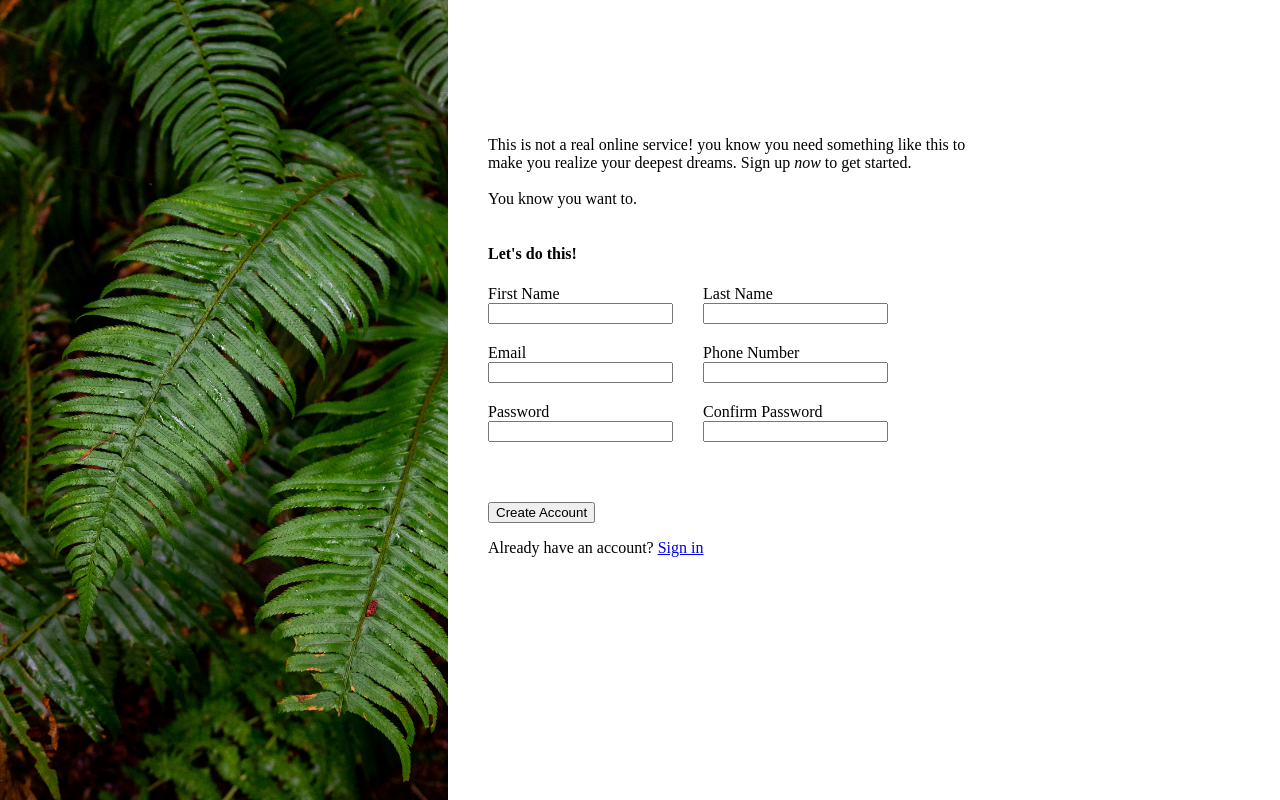
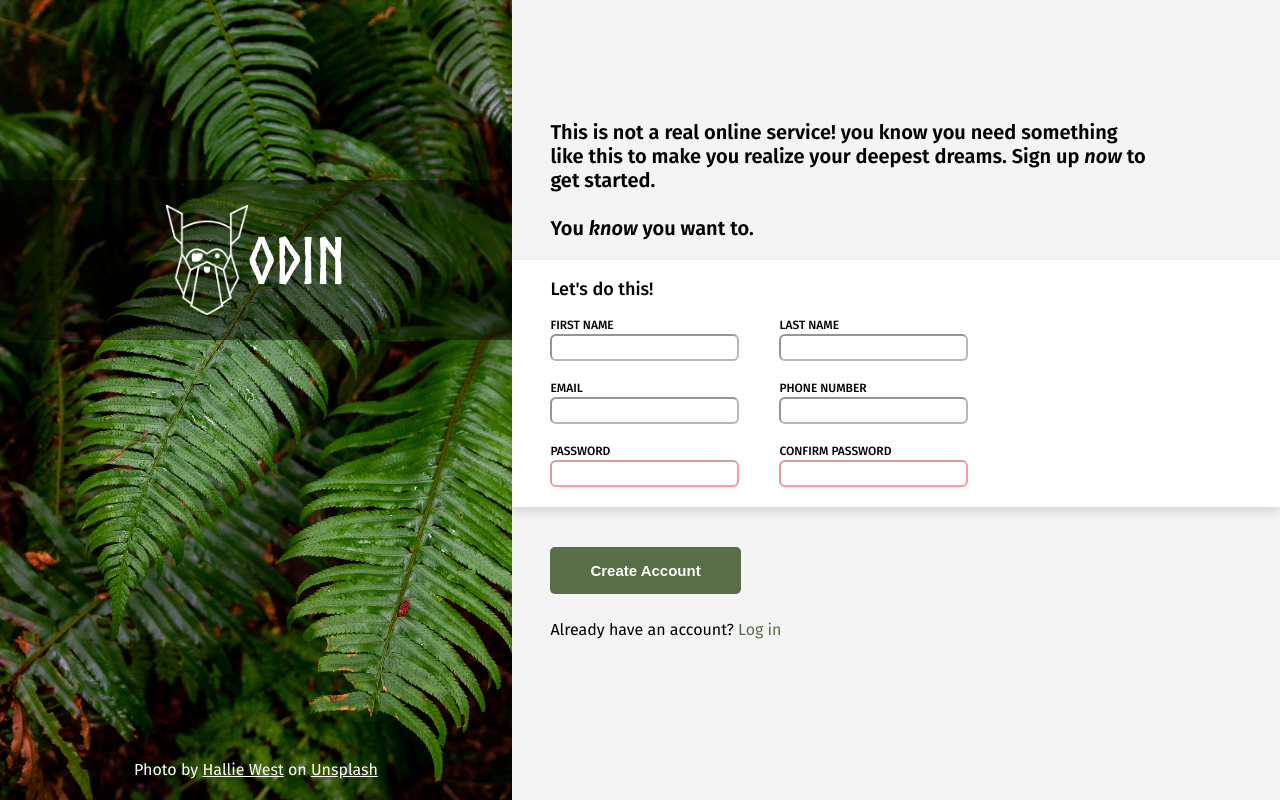
Before and after one commit to VasKD/odin-sign-up-form, a plain HTML site: page index.html in a window 1280 px wide. Drawn offline with Linux system fonts and the light colour scheme; a web font is replaced by a local one.

Commit message:
Add styling

```diff
--- a/index.html
+++ b/index.html
@@ -3,62 +3,71 @@
 <head>
     <meta charset="UTF-8">
     <meta name="viewport" content="width=device-width, initial-scale=1.0">
-    <title>Document</title>
+    <title>Sign-Up Form</title>
     <link rel="stylesheet" href="style.css">
+    <link rel="preconnect" href="https://fonts.googleapis.com">
+    <link rel="preconnect" href="https://fonts.gstatic.com" crossorigin>
+    <link href="https://fonts.googleapis.com/css2?family=Bebas+Neue&family=Dangrek&family=Fira+Sans:ital,wght@0,100;0,200;0,300;0,400;0,500;0,600;0,700;0,800;0,900;1,100;1,200;1,300;1,400;1,500;1,600;1,700;1,800;1,900&family=Jersey+10&family=Kanit&family=Londrina+Sketch&family=Noto+Sans:ital,wght@0,100..900;1,100..900&family=Noto+Serif+Display:ital,wght@0,100..900;1,100..900&family=Pixelify+Sans:wght@400..700&family=Tilt+Neon&display=swap" rel="stylesheet">
 </head>
 <body>
     <div class="left">
         <img src="./img/leaves.jpg" alt="picture of leaves">
+        <div class="odin-logo">
+            <img src="./img/odin-lined.png" alt="odin logo">
+            <p>ODIN</p>
+        </div>
+        <p class="credit">Photo by <a href="https://unsplash.com/@haliewestphoto"  target="_blank" rel="noopener noreferrer">Hallie West</a> on <a href="https://unsplash.com/photos/green-leaf-plant-in-close-up-photography-25xggax4bSA" target="_blank" rel="noopener noreferrer">Unsplash</a></p>
     </div>
     <div class="right">
         <p>This is not a real online service! you know you need something like
             this to make you realize your deepest dreams. Sign up <em>now</em> to get started.
             <br><br>
-            You know you want to.
+            You <em>know</em> you want to.
         </p>
         <div class="form-wrapper">
-            <h4>Let's do this!</h4>
+            <p>Let's do this!</p>
             <form action="" method="post">
                 <div class="input-row">
                         <div class="input-col">
-                            <label for="first-name">First Name</label>
-                            <input type="text" name="first-name" id="first-name" title="First Name">
+                            <label for="first-name">FIRST NAME</label>
+                            <input type="text" name="first-name" id="first-name">
                         </div>
 
                         <div class="input-col">
-                            <label for="last-name">Last Name</label>
-                            <input type="text" name="last-name" id="last-name" title="Last Name">
+                            <label for="last-name">LAST NAME</label>
+                            <input type="text" name="last-name" id="last-name">
                         </div>
                 </div>
 
                 <div class="input-row">
                         <div class="input-col">
-                            <label for="user-email"> Email</label>
-                            <input type="email" name="email" id="user-email" title="Email">
+                            <label for="user-email">EMAIL</label>
+                            <input type="email" name="email" id="user-email">
                         </div>
 
                         <div class="input-col">
-                            <label for="phone-number">Phone Number</label>
-                            <input type="number" name="phone-number" id="phone-number" title="Phone Number">
+                            <label for="phone-number">PHONE NUMBER</label>
+                            <input type="tel" name="phone-number" id="phone-number">
                         </div>
                 </div>
 
                 <div class="input-row">
+                    <!-- autocomplete suggested by google developer tools -> autofill new password -->
                         <div class="input-col">
-                            <label for="user-password">Password</label>
-                            <input type="password" name="password" id="user-password" title="Password" autocomplete="new-password">
+                            <label for="user-password">PASSWORD</label>
+                            <input type="password" name="password" id="user-password" autocomplete="new-password" required>
                         </div>
 
                         <div class="input-col">
-                            <label for="confirm-password">Confirm Password</label>
-                            <input type="password" name="confirm-password" id="confirm-password" title="Confirm Password" autocomplete="new-password">
+                            <label for="confirm-password">CONFIRM PASSWORD</label>
+                            <input type="password" name="confirm-password" id="confirm-password" autocomplete="new-password" required>
                         </div>
                 </div>
             </form>
         </div>
         <div class="create-account">
             <button>Create Account</button>
-            <p>Already have an account? <a href="#">Sign in</a></p>
+            <p>Already have an account? <a href="#">Log in</a></p>
         </div>
     </div>
 
--- a/style.css
+++ b/style.css
@@ -2,27 +2,74 @@ body {
     margin: 0;
     padding: 0;
     display: flex;
+    font-family: "Fira Sans", sans-serif;
+    background-color: rgb(244, 244, 244);
+
 }
 
 .left {
     height: 100vh;
     display: flex;
-    align-items: stretch;
+    justify-content: center;
 }
 
-.left img {
+.left>img {
     height: 100%;
-    width: 35vw;
+    width: 40vw;
     object-fit: cover; /* minimize distortion */
+}
+
+p.credit {
+    position: absolute;
+    color: white;
+    bottom: 5px;
+}
+
+.credit a {
+    color: white;
+}
+
+.odin-logo {
+    display: flex;
+    justify-content: center;
+    align-items: center;
+    position: absolute;
+    background-color: rgba(0, 0, 0, 0.437);
+    width: 40vw;
+    height: 20vh;
+    top: 180px;
+}
+
+.odin-logo>img {
+    width: 16%;
+    min-width: 60px;
+}
+
+@font-face {
+    font-family: "Norse-Bold";
+    src: url("./fonts/Norse-Bold.otf");
+}
+
+
+.odin-logo p {
+    font-family: "Norse-Bold", sans-serif;
+    color: white;
+    font-size: 4rem;
 }
 
 .right {
     display: flex;
     flex-direction: column;
     width: 65vw;
-    margin-left: 40px;
-    margin-top: 120px;
-    padding-right: 300px;
+
+}
+
+div.right > p {
+    font-weight: 600;
+    font-size: 20px;
+    padding-left: 3vw;
+    padding-right: 10vw;
+    margin-top: 15vh;
 }
 
 .input-row {
@@ -32,10 +79,54 @@ body {
 .input-col {
     display: flex;
     flex-direction: column;
-    margin-right: 30px;
+    margin-right: 40px;
     margin-bottom: 20px;
 }
 
 .form-wrapper {
     margin-bottom: 40px;
+    background-color: white;
+    padding-left: 3vw;
+    box-shadow: 0px 5px 10px rgba(49, 49, 49, 0.152);
 }
+
+div.form-wrapper>p {
+    font-size: 18px;
+    font-weight: 500;
+}
+
+input:invalid {
+    border-color: rgba(255, 0, 0, 0.404);
+}
+
+label {
+    font-size: 12px;
+    font-weight: 500;
+}
+
+input {
+    border-radius: 6px;
+    margin-top: 2px;
+    padding: 4px;
+    border-color: rgba(0, 0, 0, 0.415);
+}
+
+.create-account {
+    padding-left: 3vw;
+}
+
+button {
+    background-color: #596D48;
+    color: white;
+    border: none;
+    font-size: 15px;
+    padding: 15px 40px 15px 40px;
+    border-radius: 5px;
+    font-weight: bolder;
+    margin-bottom: 10px;
+}
+
+.create-account a {
+    color: #596D48;
+    text-decoration: none;
+}
```
Also changed, not shown: fonts/Norse-Bold.otf (added), img/odin-lined.png (added).
